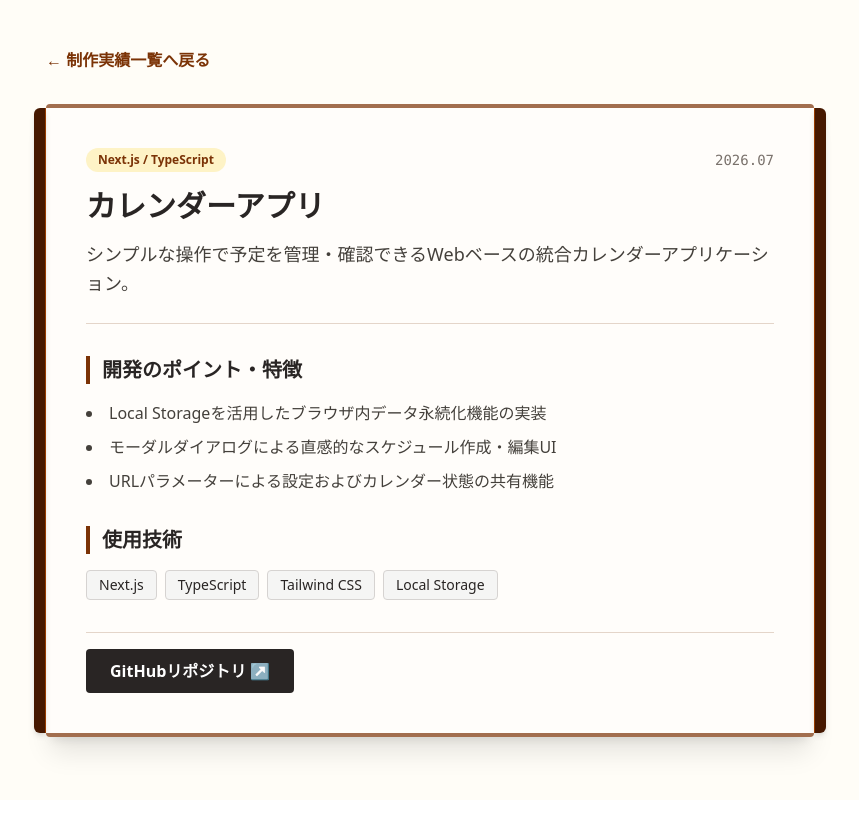
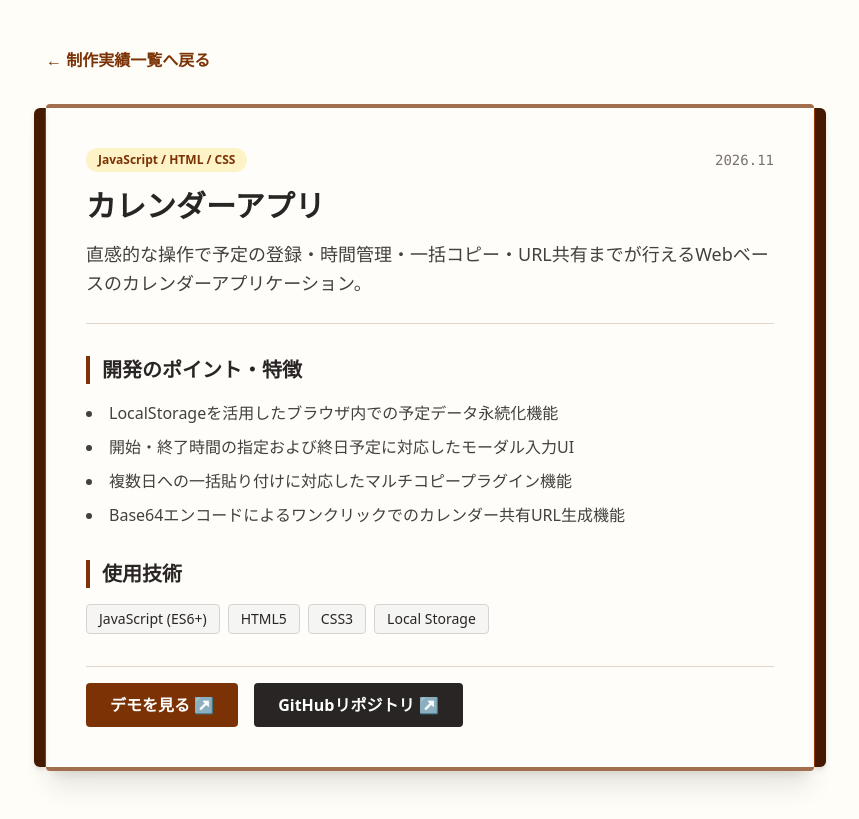
Before and after one commit to you1123242/my-portfolio, a Next.js app: page /works/calendar in a window 1280 px wide. Shown: the whole page, without its empty margins (210-1069 px from the left). Built offline with nearby package versions, Linux system fonts and the light colour scheme.

Commit message:
Update page.tsx

```diff
--- a/src/app/works/[id]/page.tsx
+++ b/src/app/works/[id]/page.tsx
@@ -12,16 +12,18 @@ const worksData: Record<string, {
 }> = {
   "calendar": {
     title: "カレンダーアプリ",
-    category: "Next.js / TypeScript",
-    date: "2026.07",
-    desc: "シンプルな操作で予定を管理・確認できるWebベースの統合カレンダーアプリケーション。",
+    category: "JavaScript / HTML / CSS",
+    date: "2026.11",
+    desc: "直感的な操作で予定の登録・時間管理・一括コピー・URL共有までが行えるWebベースのカレンダーアプリケーション。",
     details: [
-      "Local Storageを活用したブラウザ内データ永続化機能の実装",
-      "モーダルダイアログによる直感的なスケジュール作成・編集UI",
-      "URLパラメーターによる設定およびカレンダー状態の共有機能"
+      "LocalStorageを活用したブラウザ内での予定データ永続化機能",
+      "開始・終了時間の指定および終日予定に対応したモーダル入力UI",
+      "複数日への一括貼り付けに対応したマルチコピープラグイン機能",
+      "Base64エンコードによるワンクリックでのカレンダー共有URL生成機能"
     ],
-    techStack: ["Next.js", "TypeScript", "Tailwind CSS", "Local Storage"],
-    githubUrl: "https://github.com"
+    techStack: ["JavaScript (ES6+)", "HTML5", "CSS3", "Local Storage"],
+    demoUrl: "https://you1123242.github.io/calender.js/",
+    githubUrl: "https://github.com/you1123242/calender.js"
   },
   "tetris": {
     title: "ブラウザテトリスゲーム",
@@ -35,7 +37,7 @@ const worksData: Record<string, {
     ],
     techStack: ["JavaScript (ES6+)", "HTML5 Canvas", "CSS3"],
     demoUrl: "https://you1123242.github.io/js-tetris/",
-    githubUrl: "https://github.com"
+    githubUrl: "https://github.com/you1123242/js-tetris"
   },
   "portfolio": {
     title: "ポートフォリオWebサイト",
@@ -48,7 +50,7 @@ const worksData: Record<string, {
       "GitHubとのCI/CD自動連携によるビルド・デプロイパイプラインの構築"
     ],
     techStack: ["Next.js", "Tailwind CSS", "TypeScript", "Cloudflare Pages"],
-    githubUrl: "https://github.com"
+    githubUrl: "https://github.com/you1123242/my-portfolio"
   }
 };
 
```
